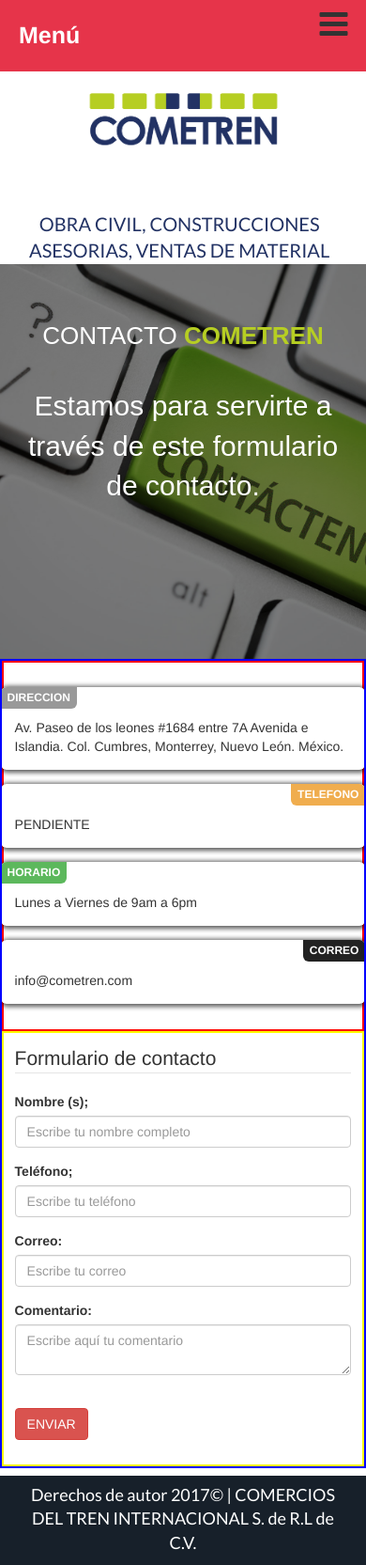
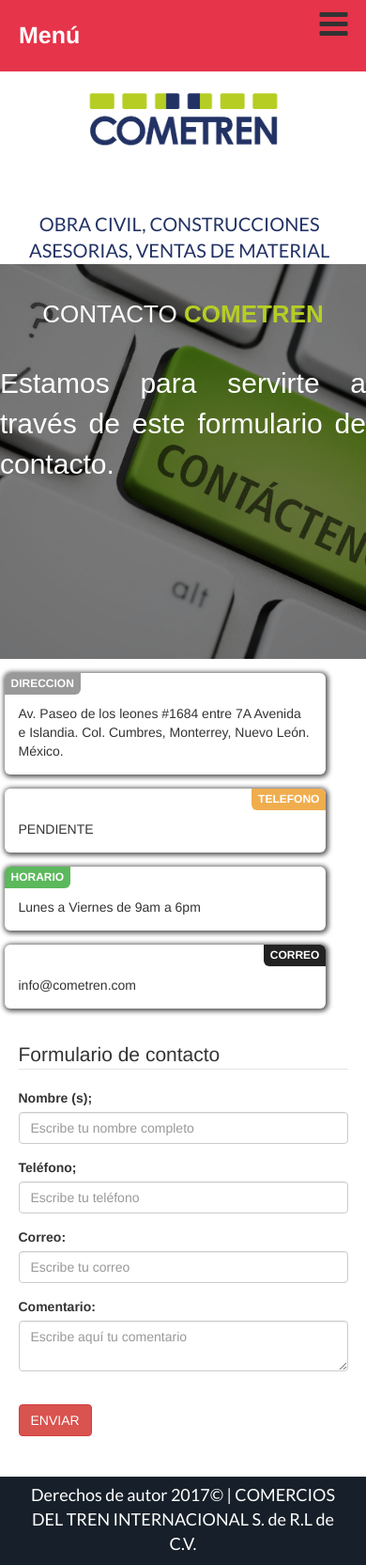
Before and after one commit to esteban1234/cometren, a PHP site: page /vistas/contacto.php in a window 390 px wide. Shown: the whole page at 94% size. Run offline with PHP 8.4, Linux system fonts and the light colour scheme.

Commit message:
contacto reponsive

```diff
--- a/css/responsivo.css
+++ b/css/responsivo.css
@@ -1,17 +1,14 @@
     @media screen and (max-width: 800px) {
-    .menu-abrir{
+        .menu-abrir {
             float: right;
             font-size: 35px;
             margin-top: 2%;
             margin-right: 5%;
         }
-
-
-    .menu_bar a{
+        .menu_bar a {
             width: 50%;
             float: left;
         }
-
         .menu_bar {
             display: block;
             width: 100%;
@@ -149,186 +146,52 @@
         }
         /****************INICIA CONTACTO******************/
         .contenedorcontac {
-        border: 2px red solid;
+            /*border: 2px red solid;*/
         }
         .contendirecc {
-        border: 2px green solid;
+            /*border: 2px green solid;*/
             float: none;
-        width: 100%;
+            width: 90%;
+            /*margin-left: 3%;*/
+            margin: 0 auto;
         }
         .contenform {
             float: none;
         }
-    .contendirecc,
         .contenform {
             margin: 5% 0px;
         }
         .hola {
-        width: 100%;
+            width: 90%;
         }
         .contenform {
             padding: 0px 5%;
             width: 100%;
         }
-<<<<<<< HEAD
-=======
-
-  footer{
+        footer {
             height: 100%;
         }
-
-  footer p{
+        footer p {
             font-size: 18px;
             padding: 0px 5%;
         }
-
-  footer .mapa, footer .boton
-  {
+        footer .mapa,
+        footer .boton {
             display: none;
         }
-
-
-  /****************INICIA NOSOTROS******************/
-  .bannern{
-    /*border: 2px solid red;*/
-  }
-
-  .fondo h1{
-    width: 100%;
-    margin: 20% 5%;
-    font-size: 26px;
-    text-align: center;
-  }
-
-  .fondo p{
-    /*margin: 10% 5px;*/
-    margin: 0px;
-    padding: 0px 5%;
-    text-align: justify;
-    width: 100%;
-    font-size: 30px;
-  }
-
-  .fondo .btnn
-  {
-    /*border: 2px solid red;*/
-    width: 100%;
-  }
-
-  .btnn a button{
-    /*border: 2px solid green;*/
-    margin-left: 30%;
-    text-align: center;
-  }
-
-  .bannernn h1, .bannernn2 h1
-  {
-    font-size: 23px;
-    text-align: justify;
-  }
-
-  .bannernn2 h1{
-    text-align: center;
-  }
-
-  .img-img{
-    width: 100%;
-  }
-
-/****************INICIA SERVICIO******************/
-
-.fondos h1{
-  width: 100%;
-  margin: 16% 0px 10% 0px;
-  font-size: 26px;
-  text-align: center;
-}
-
-.fondos p{
-  margin: 0px;
-  padding: 0px 5%;
-  text-align: center;
-  width: 100%;
-  font-size: 30px;
-}
-
-.btnn
-{
-  display: none;
-}
-
-.bannercontru{
-  display: none;
-}
-
-.bannerss h1{
-  font-size: 26px;
-}
-
-.servcontru{
-  width: 100%;
-}
-
-.construuno{
-  width: 100%;
-  margin: 5% 0px;
-  /*border-top: .5px solid rgb(16, 198, 99);*/
-}
-
-.bannercontru2{
-  display: none;
-}
-
-/****************INICIA CONTACTO******************/
-
-/*.contenedorcontac{
-  border: 2px solid blue;
-}*/
-
-.contenedorcontac{
-  border: 2px solid blue;
-  width: 100%;
-  clear: both;
-}
-
-
-.contendirecc{
-  border: 2px solid red;
-  width: 100%;
-  margin: 0px;
-  float: none;
-  display: block;
-}
-
-.contenform{
-  float: none;
-  width: 100%;
-  clear: both;
-  margin: 0px;
-  display: block;
-  border: 2px solid yellow;
-}
-/*.form-horizontal{
-  border: 2px solid green;
-  width: 100%;
-}*/
->>>>>>> origin/master
     }
 
     @media screen and (max-width: 1306px) {
-  .menu-abrir{
+        .menu-abrir {
             float: right;
             font-size: 35px;
             margin-top: 2%;
             margin-right: 5%;
         }
-
-
-  .menu_bar a{
+        .menu_bar a {
             width: 50%;
             float: left;
         }
-
         .menu_bar {
             display: block;
             width: 100%;
@@ -386,7 +249,6 @@
         footer {
             height: 100%;
         }
-<<<<<<< HEAD
         footer p {
             font-size: 18px;
         }
@@ -399,8 +261,7 @@
             /*border: 2px solid red;*/
         }
         /*.contendirecc,
-.contenform {
-=======
+.contenform {}
 
   footer{
     height: 100%;
@@ -415,26 +276,5 @@
   {
     display: none;
   }
-
-  /****************INICIA NOSOTROS******************/
-  .img-img{
-    width: 100%;
+  */
     }
-
-  /****************INICIA CONTACTO******************/
-  .contenedorcontac
-  {
-    /*border: 2px solid red;*/
-  }
-
-  .contendirecc, .contenform{
->>>>>>> origin/master
-    width: 49%;
-    margin: 0px;
-    padding: 3%;
-}
-*/
-    /*.contenform{
-    padding: 0px 5%;
-  }*/
-}
```
Lines whose indentation alone changed are shown as unchanged.
